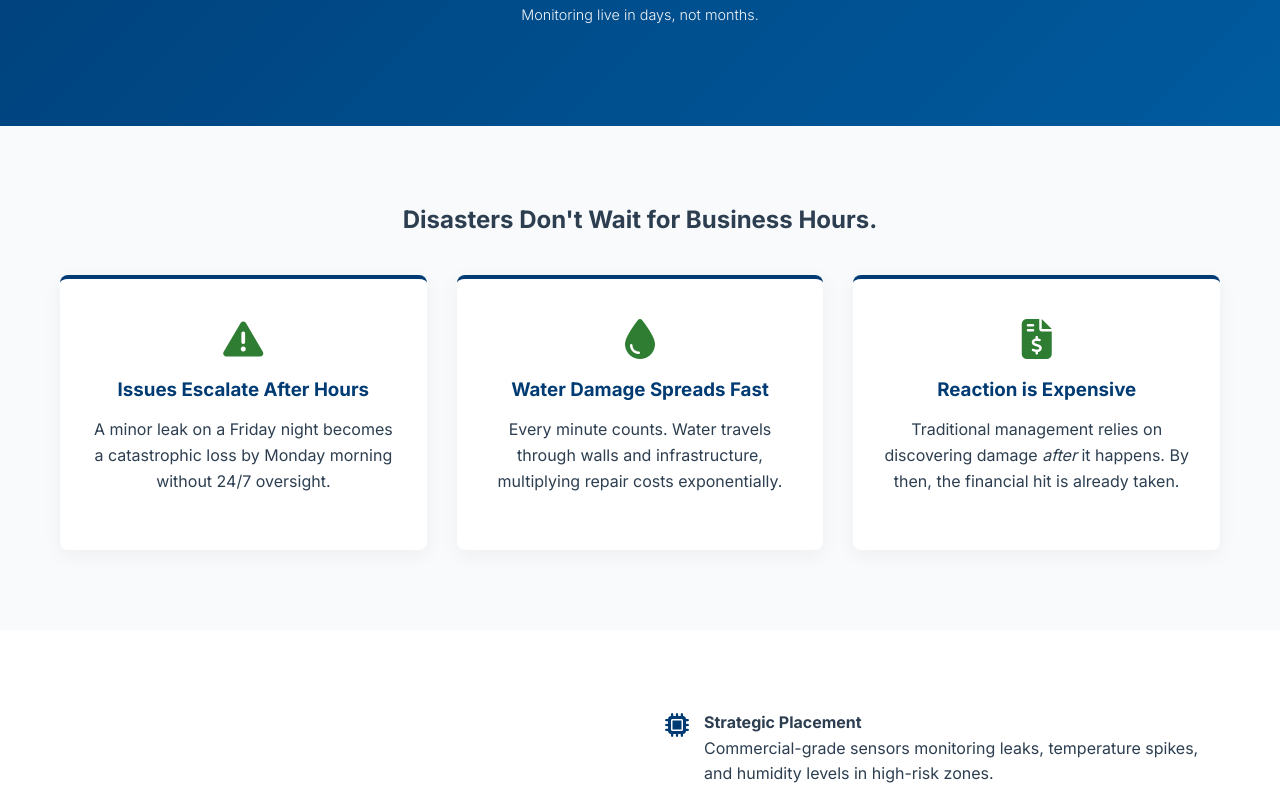
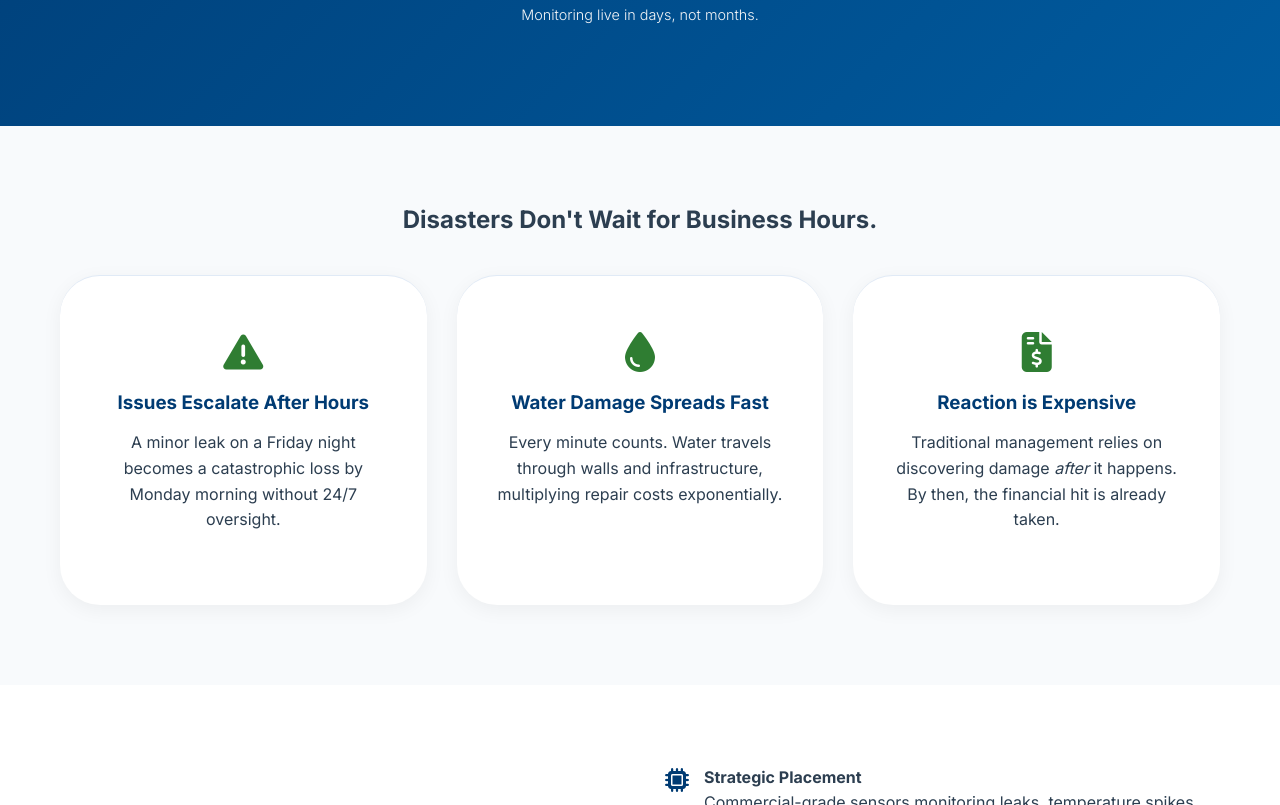
Before and after one commit to bhogan561/RMSPage, a website: page docs/index.html in a window 1280 px wide. Shown: the part 536-1341 px from the top of the page. Drawn offline with Linux system fonts and the light colour scheme.

Commit message:
Round problem cards

```diff
--- a/docs/index.html
+++ b/docs/index.html
@@ -258,6 +258,12 @@
             text-align: center;
             border-top: 4px solid var(--primary-blue);
             transition: transform 0.3s ease;
+        }
+
+        #problem .card {
+            padding: 56px 36px;
+            border-radius: 40px;
+            border-top: 1px solid rgba(0, 86, 179, 0.12);
         }
 
         .card:hover {
```
